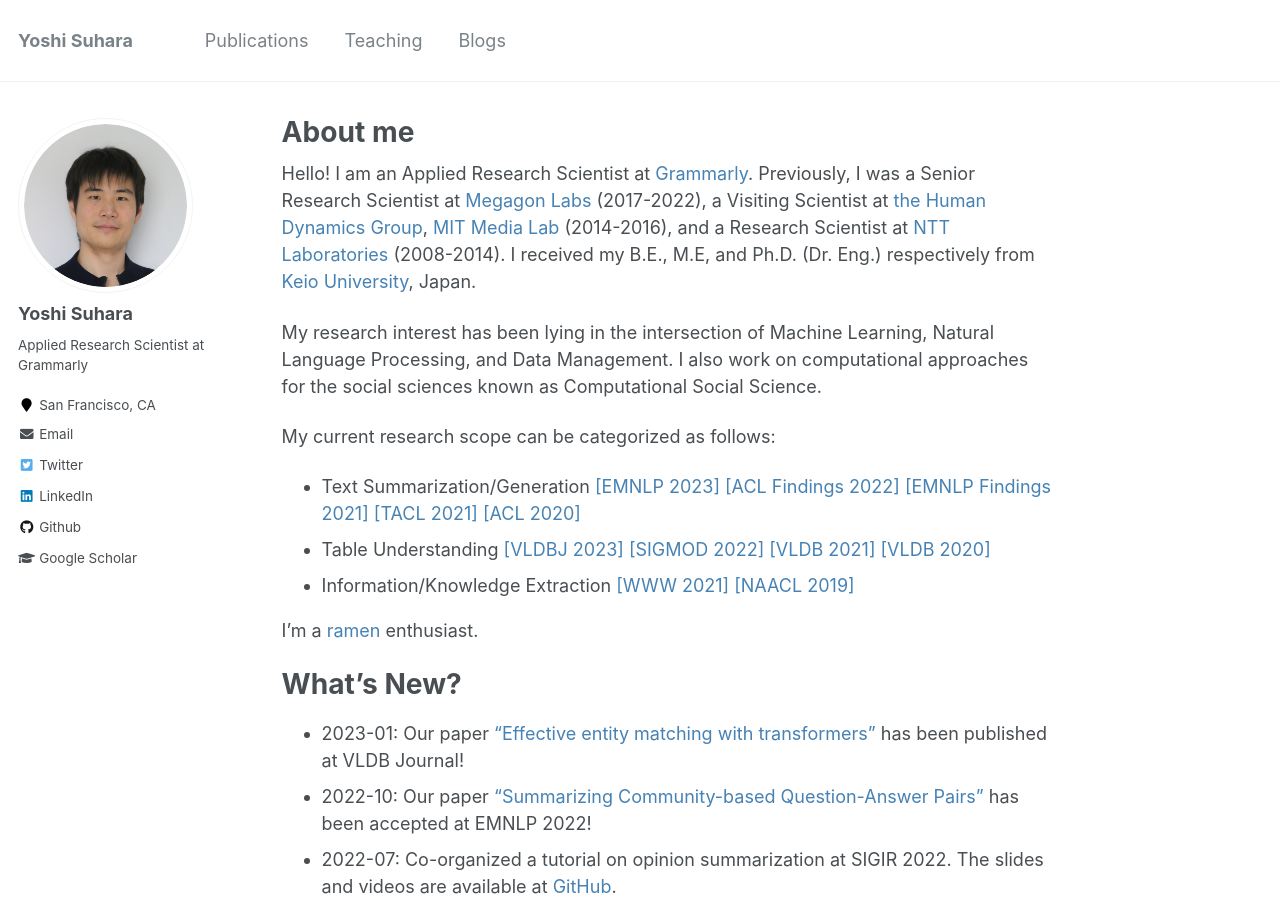
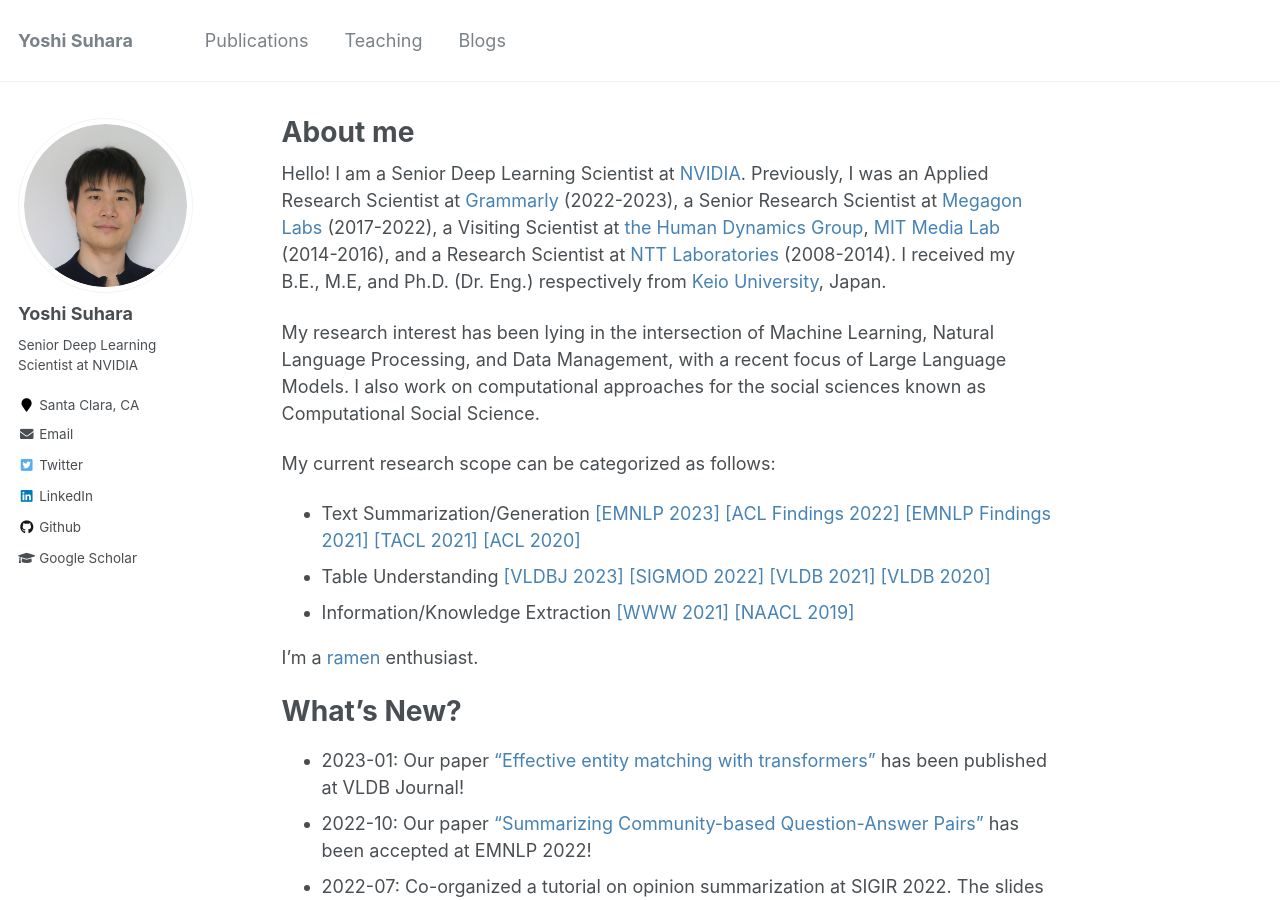
Before and after one commit to suhara/suhara.github.io, a Jekyll site: the page built from _pages/about.md, in a window 1280 px wide and 900 px high. Built offline with Jekyll 4.4.1, drawn with Linux system fonts in a browser that asks for light colours; some of the changed text lies outside the part shown.

Commit message:
Update _config.yml and _pages/about.md

```diff
--- a/_config.yml
+++ b/_config.yml
@@ -10,7 +10,7 @@
 title                    : "Yoshi Suhara"
 title_separator          : "-"
 name                     : &name "Yoshi Suhara"
-description              : &description "Applied Research Scientist at Grammarly"
+description              : &description "Senior Deep Learning Scientist at NVIDIA"
 url                      : https://suhara.github.io # the base hostname & protocol for your site e.g. "https://mmistakes.github.io"
 baseurl                  : "" # the subpath of your site, e.g. "/blog"
 repository               : "suhara/suhara.github.io"
@@ -83,8 +83,8 @@
 author:
   name             : "Yoshi Suhara"
   avatar           : "profile.png"
-  bio              : "Applied Research Scientist at Grammarly"
-  location         : "San Francisco, CA"
+  bio              : "Senior Deep Learning Scientist at NVIDIA"
+  location         : "Santa Clara, CA"
   employer         :
   pubmed           :
   googlescholar    : "https://scholar.google.com/citations?user=tjWt_1MAAAAJ&hl=en"
--- a/_pages/about.md
+++ b/_pages/about.md
@@ -8,9 +8,10 @@
   - /about.html
 ---
 
-Hello! I am an Applied Research Scientist at [Grammarly](https://www.grammarly.com/about). Previously, I was a Senior Research Scientist at [Megagon Labs](https://megagon.ai) (2017-2022), a Visiting Scientist at [the Human Dynamics Group](https://www.media.mit.edu/groups/human-dynamics/overview/), [MIT Media Lab](https://www.media.mit.edu/) (2014-2016), and a Research Scientist at [NTT Laboratories](https://www.ntt.co.jp/RD/e/index.html) (2008-2014). I received my B.E., M.E, and Ph.D. (Dr. Eng.) respectively from [Keio University](https://www.keio.ac.jp/en/), Japan.
+Hello! I am a Senior Deep Learning Scientist at [NVIDIA](https://www.nvidia.com/). Previously, I was
+an Applied Research Scientist at [Grammarly](https://www.grammarly.com/about) (2022-2023), a Senior Research Scientist at [Megagon Labs](https://megagon.ai) (2017-2022), a Visiting Scientist at [the Human Dynamics Group](https://www.media.mit.edu/groups/human-dynamics/overview/), [MIT Media Lab](https://www.media.mit.edu/) (2014-2016), and a Research Scientist at [NTT Laboratories](https://www.ntt.co.jp/RD/e/index.html) (2008-2014). I received my B.E., M.E, and Ph.D. (Dr. Eng.) respectively from [Keio University](https://www.keio.ac.jp/en/), Japan.
 
-My research interest has been lying in the intersection of Machine Learning, Natural Language Processing, and Data Management. I also work on computational approaches for the social sciences known as Computational Social Science.
+My research interest has been lying in the intersection of Machine Learning, Natural Language Processing, and Data Management, with a recent focus of Large Language Models. I also work on computational approaches for the social sciences known as Computational Social Science.
 
 My current research scope can be categorized as follows:
 - Text Summarization/Generation [[EMNLP 2023]](https://aclanthology.org/2022.emnlp-main.250/) [[ACL Findings 2022]](https://arxiv.org/abs/2110.07520) [[EMNLP Findings 2021]](https://aclanthology.org/2021.findings-emnlp.328/) [[TACL 2021]](https://aclanthology.org/2021.tacl-1.17/) [[ACL 2020]](https://aclanthology.org/2020.acl-main.513/)
```
Also changed, not shown: other parts of _pages/about.md (+1 -1 lines).
